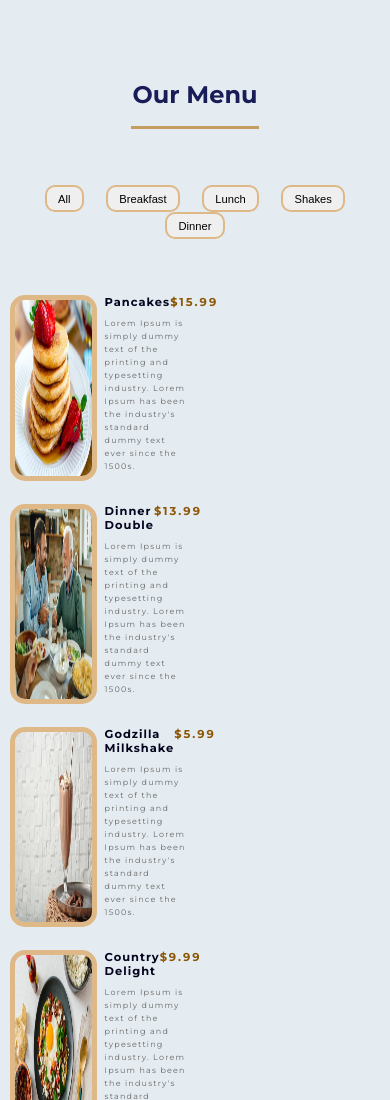
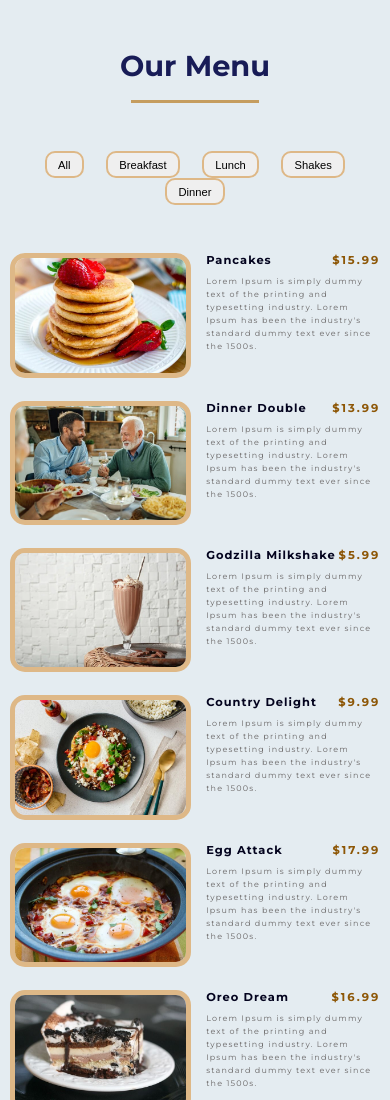
Before and after one commit to joemar-ceneza/menu, a plain HTML site: page index.html in a window 390 px wide. Shown: the top 1100 px of the page. Drawn offline with Linux system fonts and the light colour scheme.

Commit message:
fix responsive design at max-width: 740px

```diff
--- a/css/style.scss
+++ b/css/style.scss
@@ -169,3 +169,45 @@ section.menu{
         }
     }
 }
+
+@media (max-width: 740px){
+    section.menu{
+        padding: 3em 0 5em 0;
+        .title{
+            h2{
+                font-size: 1.8rem;
+            }
+        }
+        .btn-container{
+            margin: 3em 0;
+            .filter-btn{
+                font-size: 0.7rem;
+            }
+        }
+        .section-center{
+            max-width: 400px;
+            .menu-item{
+                width: 100%;
+                img{
+                    width: 49%;
+                }
+                .item-info{
+                    max-width: 47%;
+                    header{
+                        h4,
+                        .price{
+                            font-size: 0.715rem;
+                        }
+                    }
+                    .item-text{
+                        font-size: 0.5rem;
+                        letter-spacing: 1.2px;
+                        line-height: 13px;
+                        color: rgb(105, 102, 102);
+                        margin: 1em 0;
+                    }
+                }
+            }
+        }
+    }
+}
```
Also changed, not shown: css/style.css, 1 other file.
